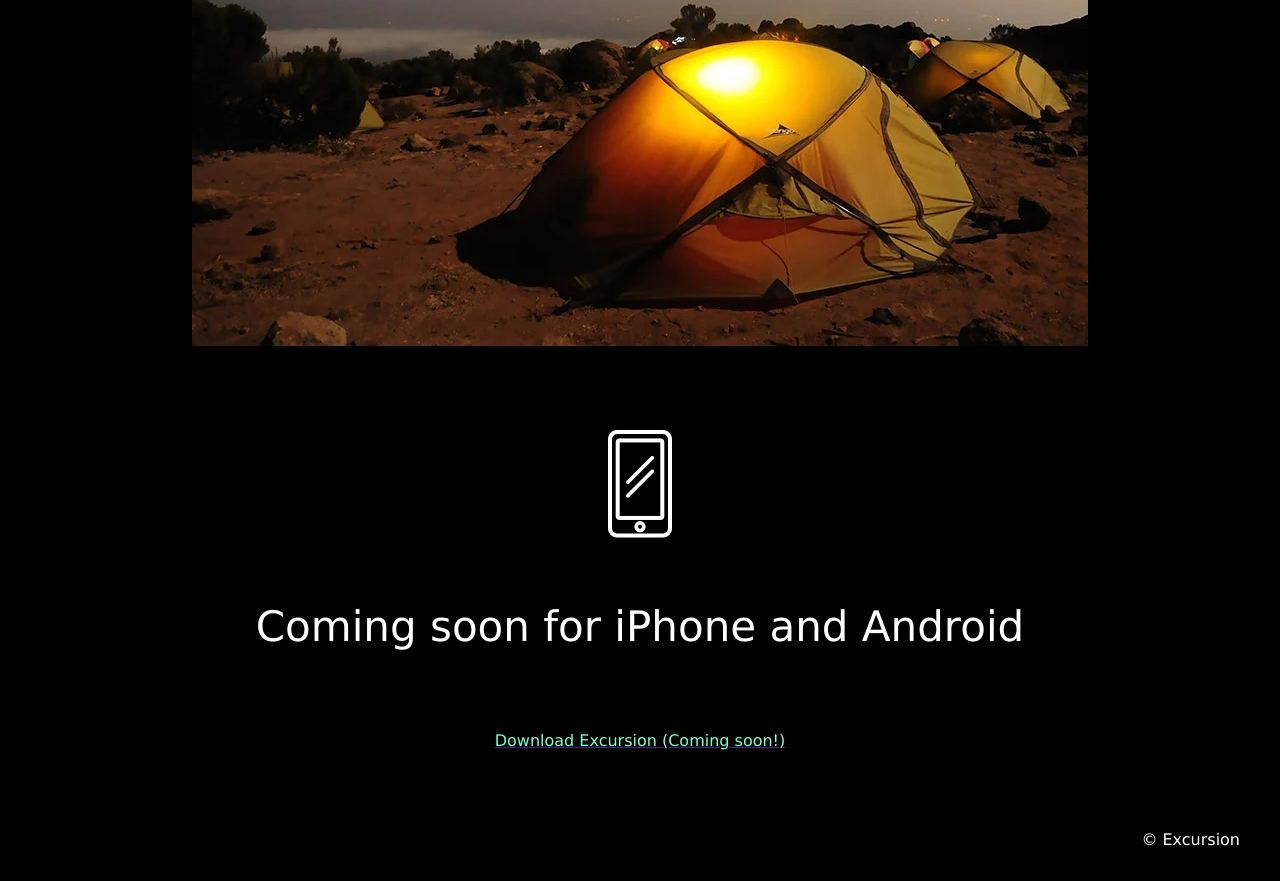
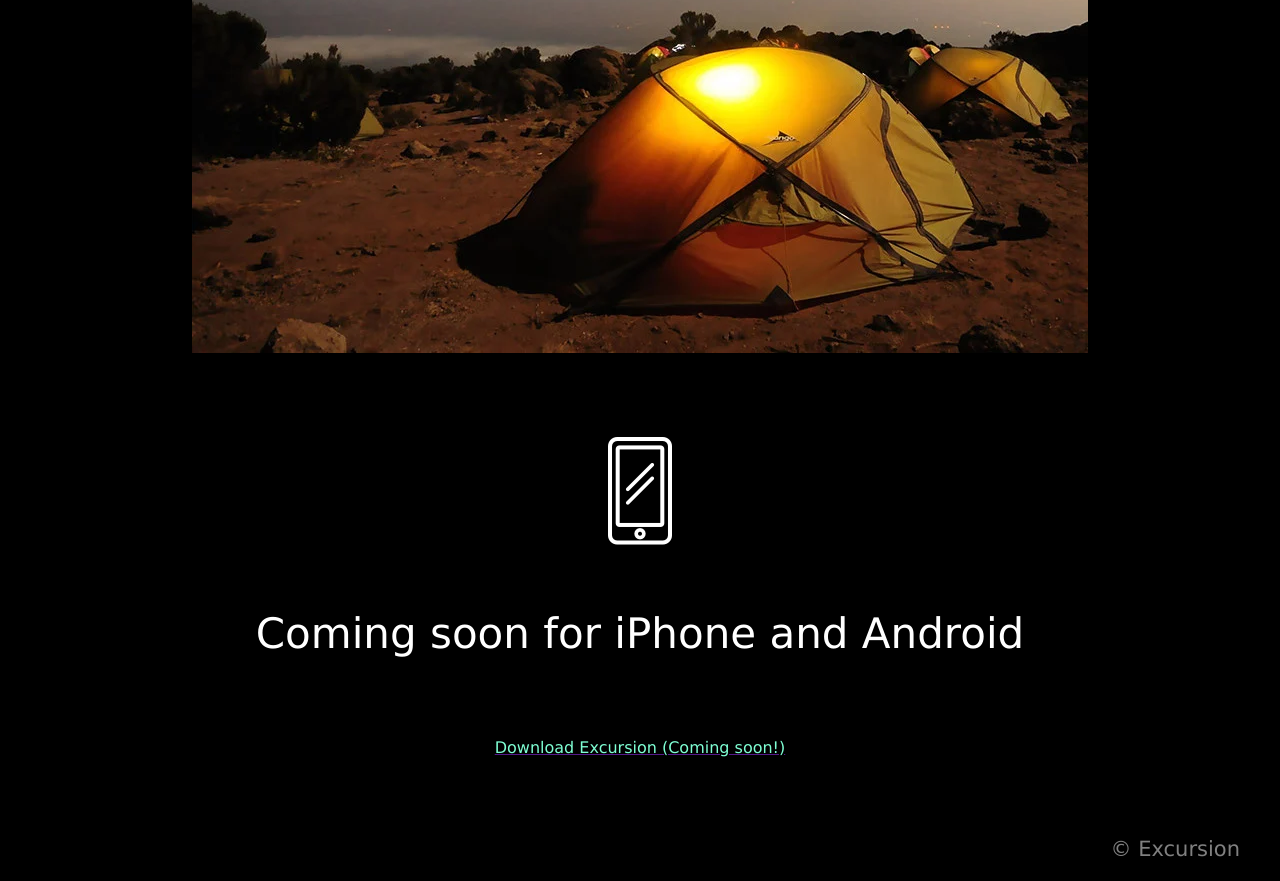
Before and after one commit to hypyeon/project3-excursion, a plain HTML site: page index.html in a window 1280 px wide. Shown: the part 841-1722 px from the top of the page. Drawn offline with Linux system fonts and the light colour scheme.

Commit message:
minor changes css

```diff
--- a/style.css
+++ b/style.css
@@ -8,6 +8,7 @@ body {
 
 header h1 {
     font-size: 50px;
+    margin-top: 40px;
 }
 
 main #download p {
@@ -38,6 +39,8 @@ main h2 {
 }
 
 footer p {
+    color: gray;
+    font-size: 21px;
     margin-top: 80px;
     margin-bottom: 20px;
     margin-right: 40px;
```
